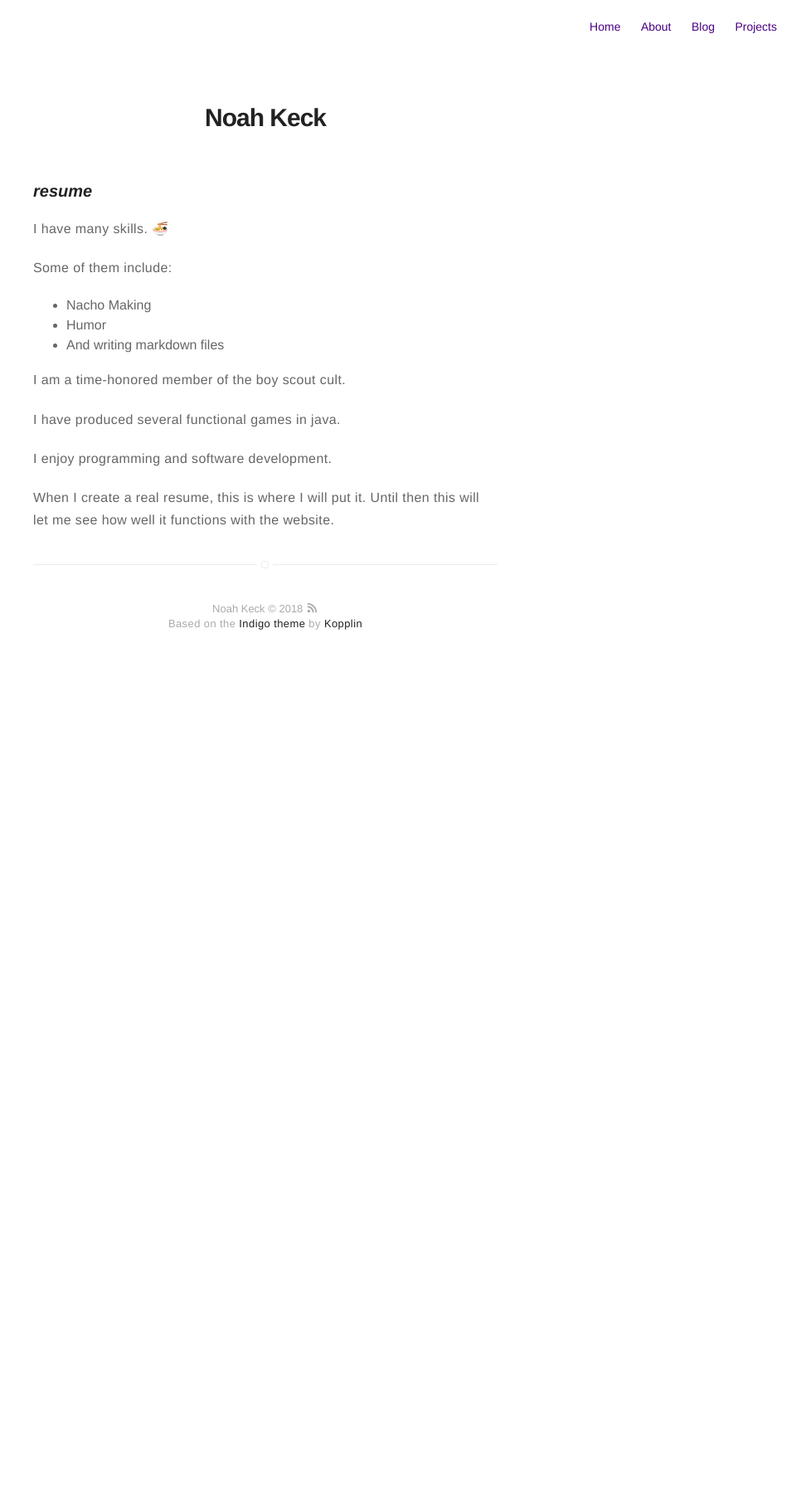
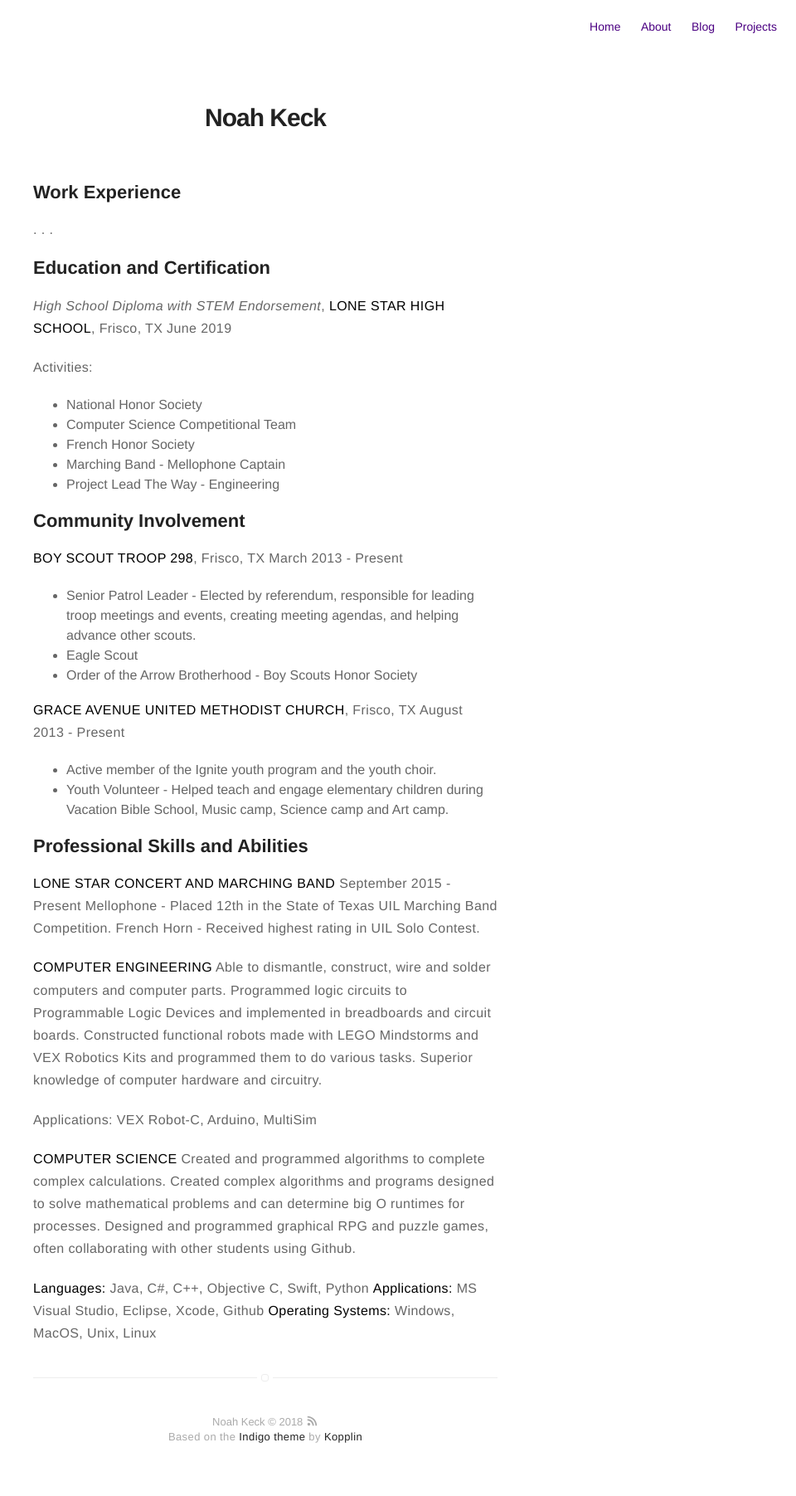
Before and after one commit to noah978/noah978.github.io, a Jekyll site: the page built from resume.md, in a window 1280 px wide. Shown: the whole page at 83% size, without its empty margins (320-1280 px from the left). Built offline with Jekyll 4.4.1, drawn with Linux system fonts in a browser that asks for light colours; emoji names are drawn with the system emoji font; before the commit the page ends 900 px from its top, so only the background shows below that.

Commit message:
Created real resume

```diff
--- a/resume.md
+++ b/resume.md
@@ -6,20 +6,47 @@ author: noah
 ---
 
 # Noah Keck
-### _resume_
 
-I have many skills. :ramen:
+## Work Experience
+. . .
 
-Some of them include:
+## Education and Certification
+_High School Diploma with STEM Endorsement_, **LONE STAR HIGH SCHOOL**, Frisco, TX
+June 2019
 
-- Nacho Making
-- Humor
-- And writing markdown files
+Activities:
+* National Honor Society
+* Computer Science Competitional Team
+* French Honor Society
+* Marching Band - Mellophone Captain
+* Project Lead The Way - Engineering
 
-I am a time-honored member of the boy scout cult.
+## Community Involvement
+**BOY SCOUT TROOP 298**, Frisco, TX
+March 2013 - Present
+* Senior Patrol Leader - Elected by referendum, responsible for leading troop meetings and events, creating meeting agendas, and helping  advance other scouts.
+* Eagle Scout
+* Order of the Arrow Brotherhood - Boy Scouts Honor Society
 
-I have produced several functional games in java.
+**GRACE AVENUE UNITED METHODIST CHURCH**, Frisco, TX
+August 2013 - Present
+* Active member of the Ignite youth program and the youth choir.
+* Youth Volunteer - Helped teach and engage elementary children during Vacation Bible School, Music camp, Science camp and Art camp.
 
-I enjoy programming and software development.
+## Professional Skills and Abilities
+**LONE STAR CONCERT AND MARCHING BAND**
+September 2015 - Present
+Mellophone - Placed 12th in the State of Texas UIL Marching Band Competition.
+French Horn - Received highest rating in UIL Solo Contest.
 
-When I create a real resume, this is where I will put it. Until then this will let me see how well it functions with the website.
+**COMPUTER ENGINEERING**
+Able to dismantle, construct, wire and solder computers and computer parts. Programmed logic circuits to Programmable Logic Devices and implemented in breadboards and circuit boards. Constructed functional robots made with LEGO Mindstorms and VEX Robotics Kits and programmed them to do various tasks. Superior knowledge of computer hardware and circuitry.
+
+Applications: VEX Robot-C, Arduino, MultiSim
+
+**COMPUTER SCIENCE**
+Created and programmed algorithms to complete complex calculations. Created complex algorithms and programs designed to solve mathematical problems and can determine big O runtimes for processes. Designed and programmed graphical RPG and puzzle games, often collaborating with other students using Github.
+
+**Languages:** Java, C#, C++, Objective C, Swift, Python
+**Applications:** MS Visual Studio, Eclipse, Xcode, Github
+**Operating Systems:** Windows, MacOS, Unix, Linux
```
